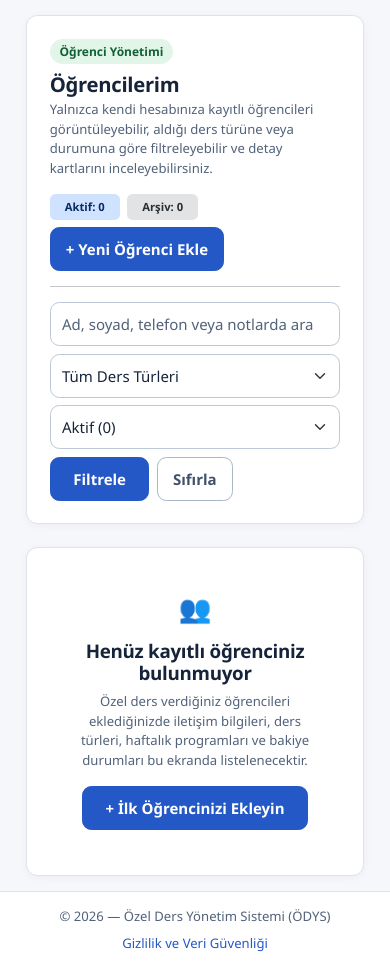
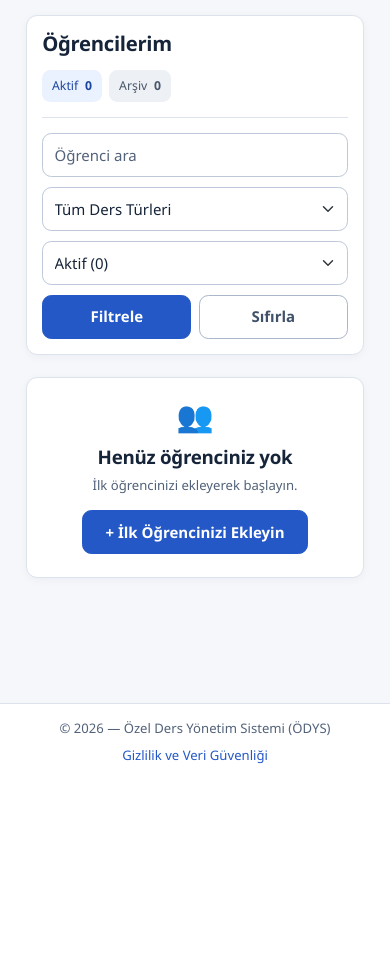
Before and after one commit to ArdaKeskekoglu/Ozel_Ders_Yonetim_Sistemi_-ODYS-, an ASP.NET Core app: page /Students?subjectId=1 in a window 390 px wide. Shown: the part 63-1032 px from the top of the page. After the commit the page ends 827 px from the top, so only its background shows below. Run offline with ASP.NET Core 8, Linux system fonts and the light colour scheme; the visitor is signed in with stand-in values (Sample User, id 1); data that the repository does not hold is empty; style sheets or scripts are compiled from the project's sources.

Commit message:
feat(ui): refine student list experience

```diff
--- a/src/OzelDers.Web/Views/Students/Index.cshtml
+++ b/src/OzelDers.Web/Views/Students/Index.cshtml
@@ -3,45 +3,41 @@
     ViewData["Title"] = "Öğrenciler";
 }
 
-<section class="odys-card p-4 mb-4">
+<section class="odys-card odys-students-toolbar p-3 p-md-4 mb-4">
     <div class="d-flex flex-column flex-md-row justify-content-between align-items-start align-items-md-center gap-3">
         <div>
-            <span class="odys-status-pill odys-status-active mb-2">Öğrenci Yönetimi</span>
-            <h1 class="h4 fw-bold mb-1">Öğrencilerim</h1>
-            <p class="small text-muted mb-0">
-                Yalnızca kendi hesabınıza kayıtlı öğrencileri görüntüleyebilir, aldığı ders türüne veya durumuna göre filtreleyebilir ve detay kartlarını inceleyebilirsiniz.
-            </p>
+            <h1 class="h4 fw-bold mb-0">Öğrencilerim</h1>
         </div>
-        <div class="d-flex flex-wrap align-items-center gap-2">
-            <span class="badge bg-primary-subtle text-primary-emphasis px-3 py-2">
-                Aktif: @Model.ActiveCount
+        <div class="d-flex flex-wrap align-items-center gap-2 odys-students-header-actions">
+            <span class="odys-student-count odys-student-count-active">
+                Aktif <strong>@Model.ActiveCount</strong>
             </span>
-            <span class="badge bg-secondary-subtle text-secondary-emphasis px-3 py-2">
-                Arşiv: @Model.ArchivedCount
+            <span class="odys-student-count">
+                Arşiv <strong>@Model.ArchivedCount</strong>
             </span>
-            <a class="btn btn-primary odys-touch-target px-3 fw-semibold"
+            @if (Model.HasAnyStudents)
+            {
+                <a class="btn btn-primary odys-touch-target px-3 fw-semibold odys-students-add"
                    asp-controller="Students"
                    asp-action="Create">
-                + Yeni Öğrenci Ekle
+                    + Yeni Öğrenci
                 </a>
+            }
         </div>
     </div>
 
-    <hr class="my-3" />
-
-    <!-- Arama, Ders Türü ve Durum Filtresi -->
-    <form asp-controller="Students" asp-action="Index" method="get" class="row g-2 align-items-center">
-        <div class="col-12 col-md-4 col-lg-4">
+    <form asp-controller="Students" asp-action="Index" method="get" class="odys-students-filters mt-3 pt-3">
+        <div class="odys-students-search">
             <label for="searchTerm" class="visually-hidden">Öğrenci Ara</label>
             <input type="search"
                    id="searchTerm"
                    name="searchTerm"
                    value="@Model.SearchTerm"
                    class="form-control"
-                   placeholder="Ad, soyad, telefon veya notlarda ara..." />
+                   placeholder="Öğrenci ara" />
         </div>
 
-        <div class="col-12 col-sm-6 col-md-3 col-lg-3">
+        <div class="odys-students-subject-filter">
             <label for="subjectId" class="visually-hidden">Ders Türü Filtresi</label>
             <select id="subjectId" name="subjectId" class="form-select">
                 <option value="">Tüm Ders Türleri</option>
@@ -54,7 +50,7 @@
             </select>
         </div>
 
-        <div class="col-12 col-sm-6 col-md-3 col-lg-2">
+        <div class="odys-students-status-filter">
             <label for="status" class="visually-hidden">Durum Filtresi</label>
             <select id="status" name="status" class="form-select">
                 <option value="@StudentStatusFilter.Active" selected="@(Model.Status == StudentStatusFilter.Active)">
@@ -69,8 +65,8 @@
             </select>
         </div>
 
-        <div class="col-12 col-md-2 col-lg-3 d-flex gap-2">
-            <button type="submit" class="btn btn-primary odys-touch-target px-4 fw-semibold">
+        <div class="odys-students-filter-actions">
+            <button type="submit" class="btn btn-primary odys-touch-target px-3 fw-semibold">
                 Filtrele
             </button>
             @if (!string.IsNullOrWhiteSpace(Model.SearchTerm) || Model.Status != StudentStatusFilter.Active || Model.SubjectId.HasValue)
@@ -87,13 +83,10 @@
 
 @if (!Model.HasAnyStudents)
 {
-    <!-- Boş Durum (Empty State): Henüz hiç öğrenci eklenmemiş -->
-    <section class="odys-card p-5 text-center" aria-label="Boş Öğrenci Listesi">
-        <div class="display-6 mb-3" aria-hidden="true">👥</div>
-        <h2 class="h5 fw-bold mb-2">Henüz kayıtlı öğrenciniz bulunmuyor</h2>
-        <p class="text-muted small mx-auto mb-3" style="max-width: 480px;">
-            Özel ders verdiğiniz öğrencileri eklediğinizde iletişim bilgileri, ders türleri, haftalık programları ve bakiye durumları bu ekranda listelenecektir.
-        </p>
+    <section class="odys-card odys-students-empty p-4 p-md-5 text-center" aria-label="Boş Öğrenci Listesi">
+        <div class="odys-students-empty-icon mb-3" aria-hidden="true">👥</div>
+        <h2 class="h5 fw-bold mb-2">Henüz öğrenciniz yok</h2>
+        <p class="text-muted small mb-3">İlk öğrencinizi ekleyerek başlayın.</p>
         <a class="btn btn-primary odys-touch-target px-4 fw-semibold"
            asp-controller="Students"
            asp-action="Create">
@@ -103,12 +96,9 @@
 }
 else if (!Model.HasFilteredResults)
 {
-    <!-- Filtre / Arama Sonucu Boş Durum -->
-    <section class="odys-card p-5 text-center" aria-label="Filtre Sonucu Bulunamadı">
-        <h2 class="h5 fw-bold mb-2">Arama veya filtre kriterlerine uygun öğrenci bulunamadı</h2>
-        <p class="text-muted small mb-3">
-            Farklı bir isimle arama yapabilir veya ders türü/durum filtresini sıfırlayabilirsiniz.
-        </p>
+    <section class="odys-card odys-students-empty p-4 p-md-5 text-center" aria-label="Filtre Sonucu Bulunamadı">
+        <h2 class="h5 fw-bold mb-2">Öğrenci bulunamadı</h2>
+        <p class="text-muted small mb-3">Aramayı veya filtreleri değiştirin.</p>
         <a class="btn btn-outline-primary odys-touch-target px-4 fw-semibold"
            asp-controller="Students"
            asp-action="Index">
@@ -118,26 +108,26 @@ else if (!Model.HasFilteredResults)
 }
 else
 {
-    <!-- Öğrenci Listesi Tablosu -->
-    <section class="odys-card overflow-hidden" aria-label="Öğrenci Listesi">
+    <section class="odys-card odys-students-results" aria-label="Öğrenci Listesi">
         <div class="table-responsive">
-            <table class="table table-hover align-middle mb-0">
-                <thead class="table-light">
+            <table class="table table-hover align-middle mb-0 odys-students-table">
+                <thead>
                     <tr>
-                        <th scope="col" class="ps-4">Ad Soyad</th>
-                        <th scope="col">Aldığı Ders Türleri</th>
+                        <th scope="col">Öğrenci</th>
+                        <th scope="col">Ders Türleri</th>
                         <th scope="col">Telefon</th>
                         <th scope="col">Durum</th>
-                        <th scope="col">Not Özeti</th>
-                        <th scope="col" class="text-end pe-4">İşlemler</th>
+                        <th scope="col">Not</th>
+                        <th scope="col">İşlemler</th>
                     </tr>
                 </thead>
                 <tbody>
                     @foreach (var student in Model.Students)
                     {
                         <tr>
-                            <td class="ps-4">
-                                <a class="fw-semibold text-decoration-none"
+                            <td class="odys-student-identity" data-label="Öğrenci">
+                                <div>
+                                    <a class="odys-student-name fw-semibold text-decoration-none"
                                        asp-controller="Students"
                                        asp-action="Details"
                                        asp-route-id="@student.Id">
@@ -147,29 +137,30 @@ else
                                     {
                                         <div class="small text-muted">@student.Email</div>
                                     }
+                                </div>
                             </td>
-                            <td>
+                            <td data-label="Ders Türleri">
                                 @if (student.ActiveSubjects.Count == 0)
                                 {
                                     <span class="text-muted small">Ders atanmadı</span>
                                 }
                                 else
                                 {
-                                    <div class="d-flex flex-wrap gap-1">
+                                    <div class="d-flex flex-wrap gap-1 odys-student-subjects">
                                         @foreach (var subj in student.ActiveSubjects)
                                         {
-                                            <span class="badge bg-primary-subtle text-primary-emphasis rounded-pill px-2 py-1">
-                                                @subj.SubjectName (@subj.WeeklyTargetCount×@subj.DefaultDurationMinutes dk • @subj.HourlyRate.ToString("N0") ₺)
+                                            <span class="odys-student-subject">
+                                                @subj.SubjectName <small>@subj.WeeklyTargetCount×@subj.DefaultDurationMinutes dk · @subj.HourlyRate.ToString("N0") ₺</small>
                                             </span>
                                         }
                                     </div>
                                 }
                             </td>
-                            <td>@(string.IsNullOrWhiteSpace(student.PhoneNumber) ? "—" : student.PhoneNumber)</td>
-                            <td>
+                            <td data-label="Telefon">@(string.IsNullOrWhiteSpace(student.PhoneNumber) ? "—" : student.PhoneNumber)</td>
+                            <td data-label="Durum">
                                 @if (student.IsArchived)
                                 {
-                                    <span class="badge bg-secondary-subtle text-secondary-emphasis rounded-pill px-3 py-1">
+                                    <span class="odys-status-pill odys-status-muted">
                                         Arşivlendi
                                     </span>
                                 }
@@ -180,24 +171,18 @@ else
                                     </span>
                                 }
                             </td>
-                            <td class="text-muted small" style="max-width: 220px;">
-                                <span class="d-inline-block text-truncate" style="max-width: 220px;">
+                            <td class="odys-student-note text-muted small" data-label="Not">
+                                <span class="d-inline-block text-truncate">
                                     @(string.IsNullOrWhiteSpace(student.Notes) ? "—" : student.Notes)
                                 </span>
                             </td>
-                            <td class="text-end pe-4">
-                                <div class="d-inline-flex align-items-center gap-2">
+                            <td class="odys-student-actions-cell" data-label="İşlemler">
+                                <div class="odys-student-actions">
                                     <a class="btn btn-outline-primary btn-sm odys-touch-target px-3"
-                                       asp-controller="Students"
-                                       asp-action="Details"
-                                       asp-route-id="@student.Id">
-                                        Detay
-                                    </a>
-                                    <a class="btn btn-outline-dark btn-sm odys-touch-target px-3"
                                        asp-controller="StudentSubjects"
                                        asp-action="Index"
                                        asp-route-studentId="@student.Id">
-                                        Dersler &amp; Ücretler
+                                        Dersler / Ücretler
                                     </a>
                                     <a class="btn btn-outline-secondary btn-sm odys-touch-target px-3"
                                        asp-controller="Students"
--- a/src/OzelDers.Web/wwwroot/css/design-system.css
+++ b/src/OzelDers.Web/wwwroot/css/design-system.css
@@ -144,6 +144,121 @@ a:hover { color: var(--odys-primary-dark); }
 .odys-status-warning { background: #fff1d2; color: #775000; }
 .odys-status-muted { background: #edf0f4; color: #48576b; }
 
+/* Öğrenci listesi: aynı içerik geniş ekranda tablo, dar ekranda satır kartı olur. */
+.odys-students-header-actions { margin-left: auto; }
+.odys-student-count {
+  display: inline-flex;
+  align-items: center;
+  gap: .45rem;
+  min-height: 32px;
+  padding: .25rem .65rem;
+  border-radius: .55rem;
+  background: #edf0f4;
+  color: #48576b;
+  font-size: .82rem;
+  white-space: nowrap;
+}
+.odys-student-count-active { background: var(--odys-primary-soft); color: var(--odys-primary-dark); }
+.odys-students-filters {
+  display: grid;
+  grid-template-columns: minmax(190px, 2fr) minmax(170px, 1.35fr) minmax(135px, .85fr) auto;
+  align-items: center;
+  gap: .65rem;
+  border-top: 1px solid var(--odys-line);
+}
+.odys-students-filter-actions { display: flex; gap: .5rem; }
+.odys-students-results { overflow: hidden; }
+.odys-students-table { min-width: 980px; }
+.odys-students-table thead { background: #f7f9fc; }
+.odys-students-table th,
+.odys-students-table td { padding-inline: .8rem; }
+.odys-students-table th:first-child,
+.odys-students-table td:first-child { padding-left: 1.15rem; }
+.odys-students-table th:last-child,
+.odys-students-table td:last-child { padding-right: 1.15rem; }
+.odys-students-table th:nth-child(1) { width: 16%; }
+.odys-students-table th:nth-child(2) { width: 27%; }
+.odys-students-table th:nth-child(3) { width: 12%; }
+.odys-students-table th:nth-child(4) { width: 10%; }
+.odys-students-table th:nth-child(5) { width: 11%; }
+.odys-students-table th:nth-child(6) { width: 24%; }
+.odys-student-name { color: var(--odys-primary-dark); }
+.odys-student-name:hover { text-decoration: underline !important; }
+.odys-student-subject {
+  display: inline-flex;
+  flex-wrap: wrap;
+  gap: .25rem;
+  align-items: baseline;
+  padding: .24rem .55rem;
+  border-radius: .5rem;
+  background: var(--odys-primary-soft);
+  color: var(--odys-primary-dark);
+  font-size: .79rem;
+  font-weight: 600;
+}
+.odys-student-subject small { font-size: .75rem; font-weight: 400; }
+.odys-student-note span { max-width: 130px; vertical-align: middle; }
+.odys-student-actions { display: flex; flex-wrap: wrap; align-items: center; gap: .4rem; }
+.odys-student-actions .btn { white-space: nowrap; }
+.odys-students-empty { max-width: 100%; }
+.odys-students-empty-icon { font-size: 2rem; line-height: 1; }
+@media (max-width: 1199.98px) {
+  .odys-students-filters { grid-template-columns: repeat(2, minmax(0, 1fr)); }
+  .odys-students-search { grid-column: 1 / -1; }
+  .odys-students-filter-actions { grid-column: 1 / -1; }
+  .odys-students-table { min-width: 0; }
+  .odys-students-table thead {
+    position: absolute;
+    width: 1px;
+    height: 1px;
+    overflow: hidden;
+    clip: rect(0, 0, 0, 0);
+    white-space: nowrap;
+  }
+  .odys-students-table tbody,
+  .odys-students-table tr,
+  .odys-students-table td { display: block; }
+  .odys-students-results { border: 0; background: transparent; box-shadow: none; }
+  .odys-students-table tr {
+    margin-bottom: .75rem;
+    padding: .4rem .85rem;
+    border: 1px solid var(--odys-line);
+    border-radius: var(--odys-radius);
+    background: var(--odys-surface);
+    box-shadow: var(--odys-shadow);
+  }
+  .odys-students-table td,
+  .odys-students-table td:first-child,
+  .odys-students-table td:last-child {
+    display: grid;
+    grid-template-columns: 105px minmax(0, 1fr);
+    gap: .6rem;
+    align-items: start;
+    padding: .55rem .3rem;
+    border: 0;
+  }
+  .odys-students-table td + td { border-top: 1px solid var(--odys-line); }
+  .odys-students-table td::before {
+    content: attr(data-label);
+    color: var(--odys-muted);
+    font-size: .78rem;
+    font-weight: 600;
+  }
+  .odys-students-table .odys-student-note span { max-width: min(100%, 400px); }
+  .odys-student-actions { gap: .45rem; }
+}
+@media (max-width: 575.98px) {
+  .odys-students-header-actions { width: 100%; margin-left: 0; }
+  .odys-students-add { width: 100%; justify-content: center; }
+  .odys-students-filters { grid-template-columns: minmax(0, 1fr); }
+  .odys-students-search,
+  .odys-students-filter-actions { grid-column: auto; }
+  .odys-students-filter-actions .btn { flex: 1; justify-content: center; }
+  .odys-students-table td,
+  .odys-students-table td:first-child,
+  .odys-students-table td:last-child { grid-template-columns: 82px minmax(0, 1fr); }
+}
+
 .odys-info { position: relative; display: inline-flex; vertical-align: middle; }
 .odys-info-toggle {
   width: 36px;
```
Lines whose indentation alone changed are shown as unchanged.
